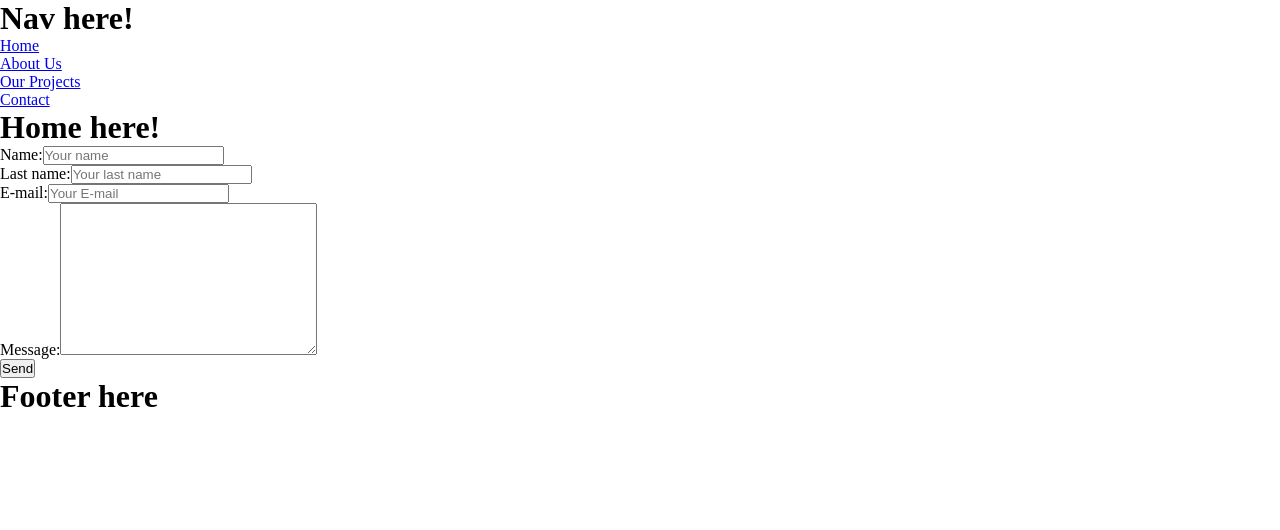
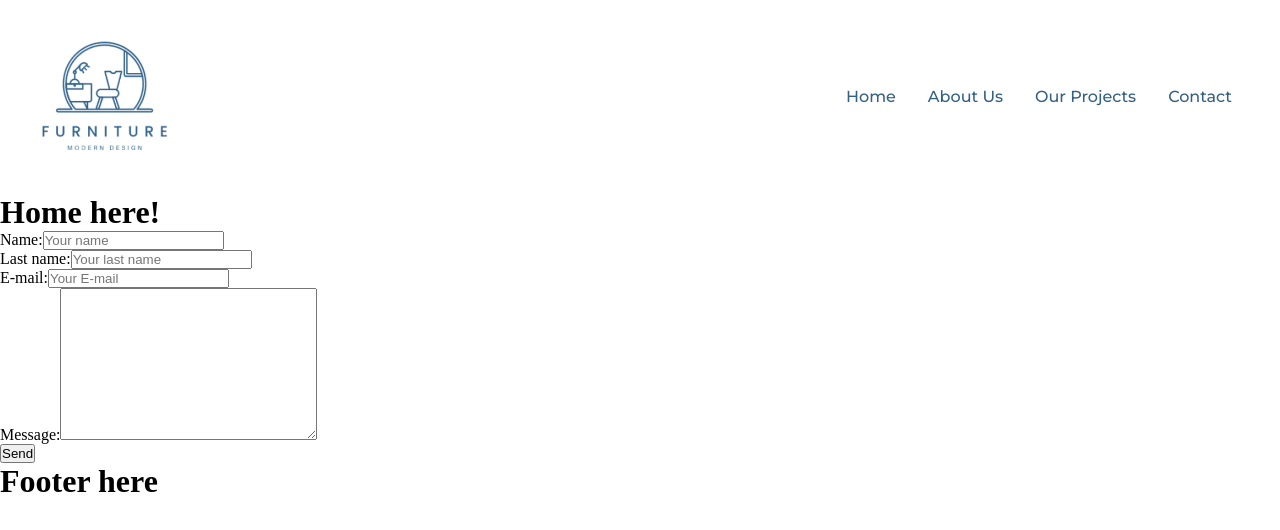
Before and after one commit to WojcikArek/landing-page, a Vue app: page / in a window 1280 px wide. Shown: the top 530 px of the page. Built offline with nearby package versions, Linux system fonts and the light colour scheme.

Commit message:
add style in scss scoped

```diff
--- a/src/components/NavBar.vue
+++ b/src/components/NavBar.vue
@@ -1,10 +1,10 @@
-<script>
-import { RouterView, RouterLink } from 'vue-router';
-</script>
+
 <template>
-<div>
-    <h1>Nav here!</h1>
-    <nav>
+<div class="nav-bar">
+    <div class="logo-type">
+        <RouterLink to="/"><img src="../assets/img/logo-type.png" alt="logo-furniture"></RouterLink>
+    </div>
+    <nav class="main-nav">
         <ul>
             <li><RouterLink to="/">Home</RouterLink></li>
             <li><RouterLink to="/about">About Us</RouterLink></li>
@@ -14,3 +14,44 @@ import { RouterView, RouterLink } from 'vue-router';
     </nav>
 </div>
 </template>
+
+<script>
+import { RouterView, RouterLink } from 'vue-router';
+
+export default {
+    name: 'App'
+  }
+</script>
+
+<style lang="scss" scoped>
+.nav-bar{
+    display: flex;
+    justify-content: space-between;
+    align-items: center;
+    font-family: 'Montserrat', sans-serif;
+    font-weight: 500;
+    .logo-type{
+
+        img{
+            margin: 2em;
+            width: 9em;
+        }
+    }
+    .main-nav{
+       margin-right: 2em;
+        ul{
+            display: flex;
+            justify-content: space-around;
+            list-style: none;
+
+            li{
+                margin: 1em;
+              a{
+                color:#346083;
+                text-decoration: none;
+              }
+            }
+        }
+    }
+}
+</style>
```
